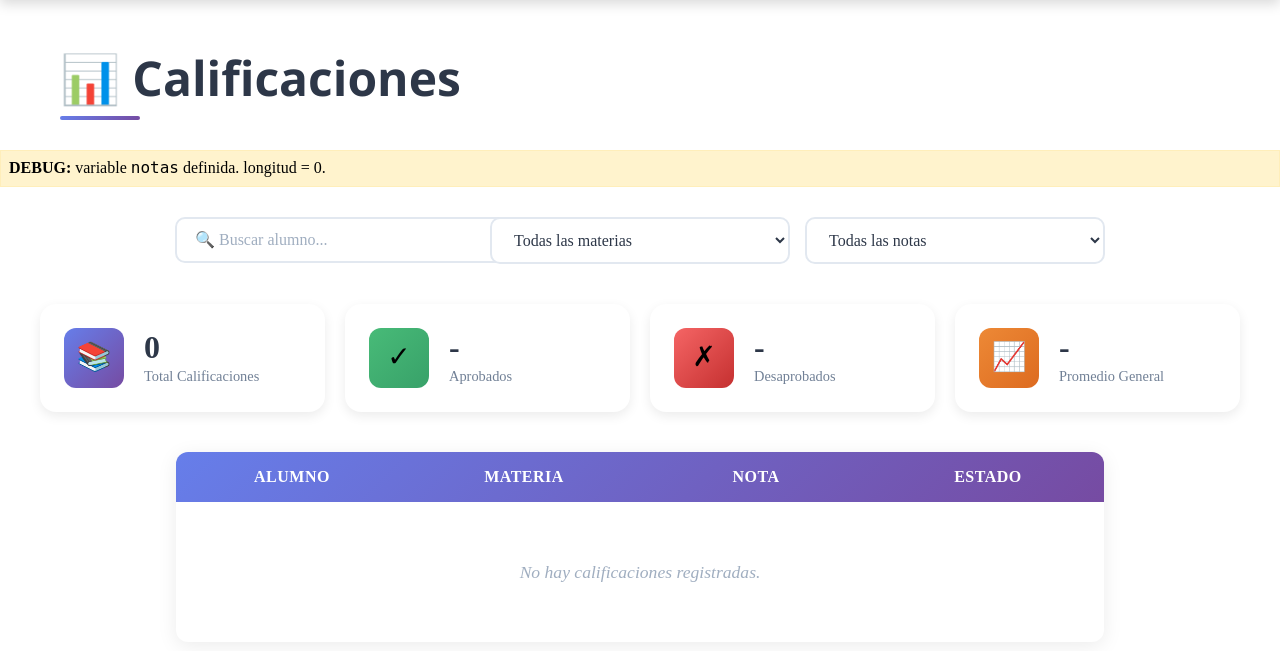
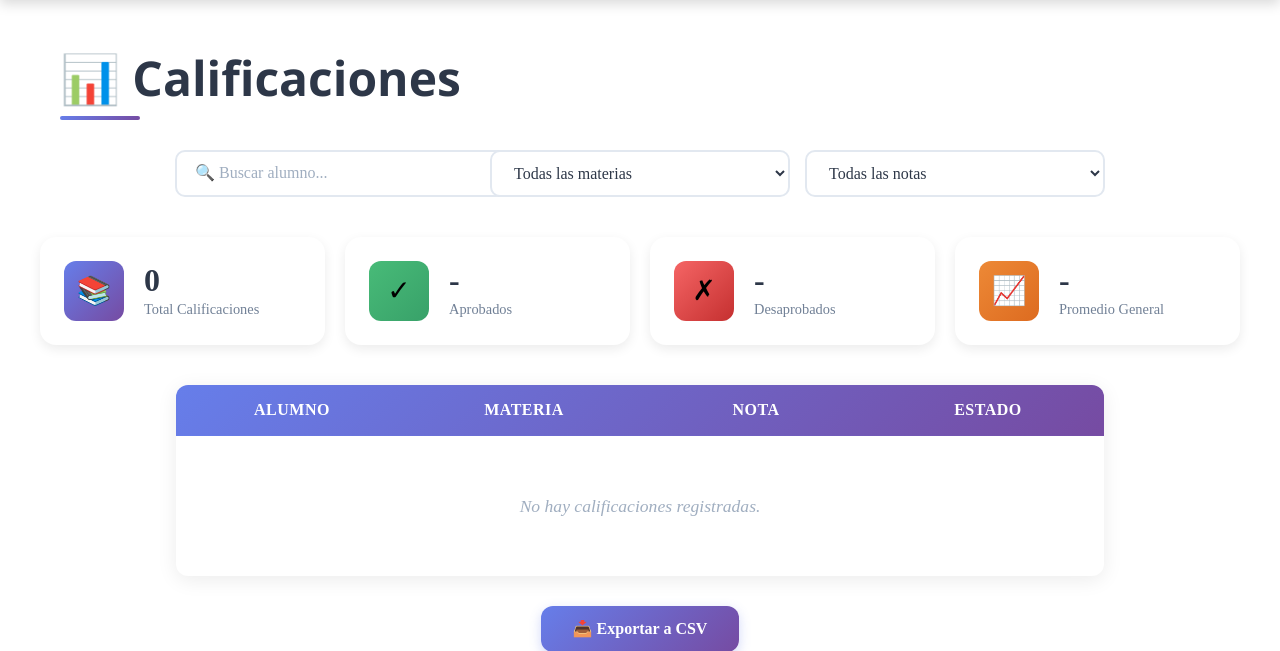
Before and after one commit to Leo-byte-1/Instituto_Virtual_Flask, a Flask app: page /calificaciones in a window 1280 px wide. Shown: the part 80-731 px from the top of the page. Run offline with Flask 2, Linux system fonts and the light colour scheme; data that the repository does not hold is empty; some libraries are stand-ins or nearby versions.

Commit message:
actualización

```diff
--- a/app.py
+++ b/app.py
@@ -160,14 +160,20 @@ def crear_app():
 
     @app.route("/calificaciones")
     def calificaciones():
+        conn = None
+        cursor = None
+
         try:
             conn = db.conexion()
-        except Exception as e:
-            return render_template('error.html', error=str(e))
-        cursor = conn.cursor(cursor_factory=RealDictCursor)
-        try:
+            cursor = conn.cursor(cursor_factory=RealDictCursor)
+
+            # Query mejorada con más información de depuración
             cursor.execute("""
-                SELECT a.nombre, m.materia, n.notas
+                SELECT
+                    a.nombre,
+                    a.apellido,
+                    m.materia,
+                    n.notas
                 FROM notas n
                 JOIN alumnos a ON n.id_alumno = a.id
                 JOIN materias m ON m.id_materia = n.id_materia
@@ -175,14 +181,30 @@ def crear_app():
             """)
             myresult = cursor.fetchall()
             insertObjectC = [dict(r) for r in myresult]
+
+            # Debug: imprimir en consola
+            print(f"[DEBUG] Total de calificaciones encontradas: {len(insertObjectC)}")
+            if len(insertObjectC) > 0:
+                print(f"[DEBUG] Primera calificación: {insertObjectC[0]}")
+            else:
+                print("[DEBUG] No se encontraron calificaciones en la base de datos")
+
         except Exception as e:
-            cursor.close()
-            conn.close()
+            print(f"[ERROR] Error en query de calificaciones: {str(e)}")
+            if cursor:
+                cursor.close()
+            if conn:
+                conn.close()
             return render_template('error.html', error=str(e))
 
-        cursor.close()
-        conn.close()
-        return render_template("calificaciones.html", notas=insertObjectC)
+        finally:
+            if cursor:
+                cursor.close()
+            if conn:
+                conn.close()
+
+        # Asegurarnos de que siempre se pase la variable 'notas'
+        return render_template("calificaciones.html", notas=insertObjectC if insertObjectC else [])
 
     @app.route('/db-tables')
     def db_tables():
--- a/templates/calificaciones.html
+++ b/templates/calificaciones.html
@@ -13,26 +13,6 @@
     {{ macros.portada() }}
 
     <h1 class="titulo">📊 Calificaciones</h1>
-
-    <!-- DEBUG: mostrar si la variable 'notas' llegó y algunas filas -->
-    <div id="debug-calificaciones" style="background: #fff3cd; border: 1px solid #ffeeba; padding: 8px; margin: 8px 0;">
-        <strong>DEBUG:</strong>
-        {% if notas is defined %}
-            <span>variable <code>notas</code> definida. longitud = {{ notas|length }}.</span>
-            {% if notas|length > 0 %}
-                <div style="margin-top:6px; font-size:0.9em;">
-                    <em>Primeras entradas (hasta 5):</em>
-                    <ul>
-                    {% for n in notas[:5] %}
-                        <li>{{ n.nombre }} — {{ n.materia }} — {{ n.notas }}</li>
-                    {% endfor %}
-                    </ul>
-                </div>
-            {% endif %}
-        {% else %}
-            <span>variable <code>notas</code> NO definida en la plantilla.</span>
-        {% endif %}
-    </div>
 
     <!-- Filtros y búsqueda -->
     <div class="filtros-container">
--- a/templates/lista_alumnos.html
+++ b/templates/lista_alumnos.html
@@ -84,7 +84,7 @@
 
     <a href="{{url_for('registrar')}}"><button class="b-agregar">Agregar Alumno</button></a>
 
-    <!-- Modal único reutilizable (FUERA de la tabla) -->
+    <!-- Modal único reutilizable -->
     <div class="modal-overlay" id="modalOverlay" aria-hidden="true">
         <div class="modal" id="modal" role="dialog" aria-modal="true" aria-labelledby="modalTitle">
             <div class="modal-header">
@@ -122,7 +122,7 @@
 
     <!-- Scripts al final del body -->
     <script src="{{ url_for('static', filename='js/notifications.js') }}"></script>
-    <script src="{{ url_for('static', filename='js/pagination.js') }}"></script>
+    <script src="{{ url_for('static', filename='js/pagination_js.js') }}"></script>
     <script src="{{ url_for('static', filename='js/CodigoListaAlumnos.js') }}"></script>
 </body>
 
```
